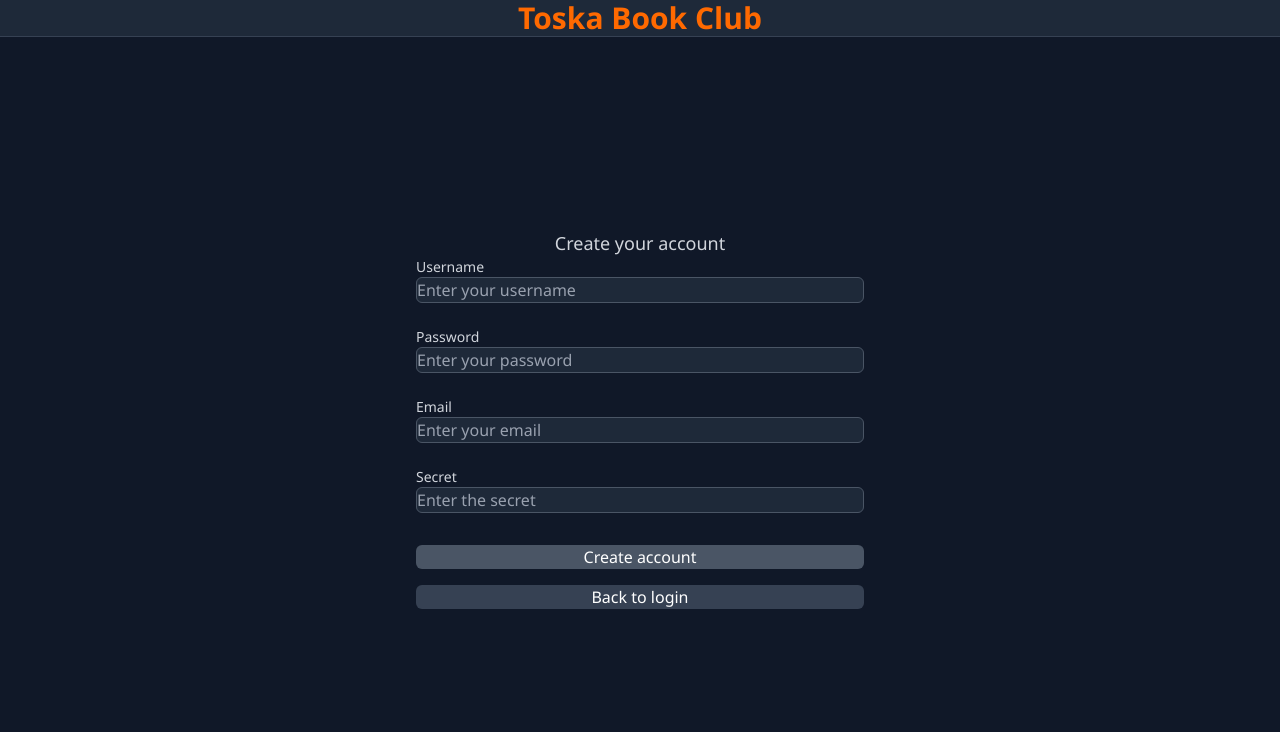
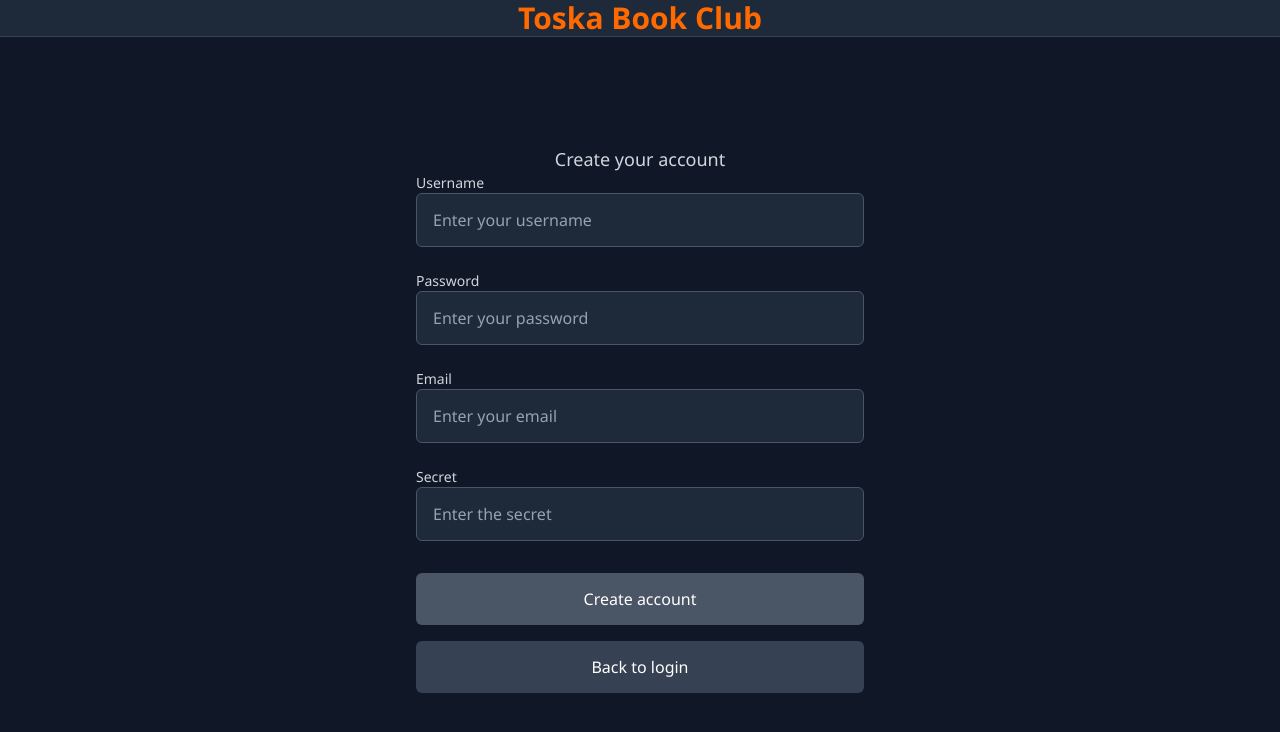
Before and after one commit to ShootingStar91/toska-book-club, a React (Vite) app in the folder frontend/: page / in a window 1280 px wide. Both pictures are taken after typing "Sample", "Sample123" into the empty fields and a click on the button "Create new account". Shown: the top 732 px of the page. Built offline with nearby package versions, Linux system fonts and the light colour scheme.

Commit message:
make forms items taller and add margin to sides

```diff
--- a/frontend/src/components/LoginForm.tsx
+++ b/frontend/src/components/LoginForm.tsx
@@ -29,7 +29,7 @@ export function LoginForm({ onLoginSuccess, onShowRegistration }: LoginFormProps
   };
 
   return (
-    <div className="max-w-md w-full space-y-8">
+    <div className="max-w-md w-full space-y-8" style={{ margin: '0 2px' }}>
       <div className="text-center">
         <p className="text-gray-300 text-lg mb-6">Sign in to your account</p>
       </div>
@@ -47,7 +47,8 @@ export function LoginForm({ onLoginSuccess, onShowRegistration }: LoginFormProps
               type="text"
               value={username}
               onChange={(e) => setUsername(e.target.value)}
-              className="w-full px-3 py-2 bg-gray-800 border border-gray-600 rounded-md text-white placeholder-gray-400 focus:outline-none focus:border-orange-500 focus:ring-1 focus:ring-orange-500"
+              className="w-full bg-gray-800 border border-gray-600 rounded-md text-white placeholder-gray-400 focus:outline-none focus:border-orange-500 focus:ring-1 focus:ring-orange-500"
+              style={{ padding: '14px 16px' }}
               placeholder="Enter your username"
               disabled={loginMutation.isPending}
               required
@@ -66,7 +67,8 @@ export function LoginForm({ onLoginSuccess, onShowRegistration }: LoginFormProps
               type="password"
               value={password}
               onChange={(e) => setPassword(e.target.value)}
-              className="w-full px-3 py-2 bg-gray-800 border border-gray-600 rounded-md text-white placeholder-gray-400 focus:outline-none focus:border-orange-500 focus:ring-1 focus:ring-orange-500"
+              className="w-full bg-gray-800 border border-gray-600 rounded-md text-white placeholder-gray-400 focus:outline-none focus:border-orange-500 focus:ring-1 focus:ring-orange-500"
+              style={{ padding: '14px 16px' }}
               placeholder="Enter your password"
               disabled={loginMutation.isPending}
               required
@@ -85,7 +87,8 @@ export function LoginForm({ onLoginSuccess, onShowRegistration }: LoginFormProps
               disabled={
                 loginMutation.isPending || !username.trim() || !password.trim()
               }
-              className="w-full bg-orange-600 hover:bg-orange-700 disabled:bg-gray-600 disabled:cursor-not-allowed text-white font-medium py-2 px-4 rounded-md transition-colors focus:outline-none focus:ring-2 focus:ring-orange-500 focus:ring-offset-2 focus:ring-offset-gray-900"
+              className="w-full bg-orange-600 hover:bg-orange-700 disabled:bg-gray-600 disabled:cursor-not-allowed text-white font-medium rounded-md transition-colors focus:outline-none focus:ring-2 focus:ring-orange-500 focus:ring-offset-2 focus:ring-offset-gray-900"
+              style={{ padding: '14px 16px' }}
             >
               {loginMutation.isPending ? 'Signing in...' : 'Sign in'}
             </button>
@@ -93,8 +96,8 @@ export function LoginForm({ onLoginSuccess, onShowRegistration }: LoginFormProps
             <button
               type="button"
               onClick={onShowRegistration}
-              className="w-full bg-gray-700 hover:bg-gray-600 text-white font-medium py-2 px-4 rounded-md transition-colors focus:outline-none focus:ring-2 focus:ring-gray-500 focus:ring-offset-2 focus:ring-offset-gray-900"
-              style={{ marginTop: '16px' }}
+              className="w-full bg-gray-700 hover:bg-gray-600 text-white font-medium rounded-md transition-colors focus:outline-none focus:ring-2 focus:ring-gray-500 focus:ring-offset-2 focus:ring-offset-gray-900"
+              style={{ marginTop: '16px', padding: '14px 16px' }}
             >
               Create new account
             </button>
--- a/frontend/src/components/RegistrationForm.tsx
+++ b/frontend/src/components/RegistrationForm.tsx
@@ -42,7 +42,7 @@ export function RegistrationForm({ onBackToLogin }: RegistrationFormProps) {
   };
 
   return (
-    <div className="max-w-md w-full space-y-8">
+    <div className="max-w-md w-full space-y-8" style={{ margin: '0 2px' }}>
       <div className="text-center">
         <p className="text-gray-300 text-lg mb-6">Create your account</p>
       </div>
@@ -60,7 +60,8 @@ export function RegistrationForm({ onBackToLogin }: RegistrationFormProps) {
               type="text"
               value={username}
               onChange={(e) => setUsername(e.target.value)}
-              className="w-full px-3 py-2 bg-gray-800 border border-gray-600 rounded-md text-white placeholder-gray-400 focus:outline-none focus:border-orange-500 focus:ring-1 focus:ring-orange-500"
+              className="w-full bg-gray-800 border border-gray-600 rounded-md text-white placeholder-gray-400 focus:outline-none focus:border-orange-500 focus:ring-1 focus:ring-orange-500"
+              style={{ padding: '14px 16px' }}
               placeholder="Enter your username"
               disabled={registerMutation.isPending}
               required
@@ -79,7 +80,8 @@ export function RegistrationForm({ onBackToLogin }: RegistrationFormProps) {
               type="password"
               value={password}
               onChange={(e) => setPassword(e.target.value)}
-              className="w-full px-3 py-2 bg-gray-800 border border-gray-600 rounded-md text-white placeholder-gray-400 focus:outline-none focus:border-orange-500 focus:ring-1 focus:ring-orange-500"
+              className="w-full bg-gray-800 border border-gray-600 rounded-md text-white placeholder-gray-400 focus:outline-none focus:border-orange-500 focus:ring-1 focus:ring-orange-500"
+              style={{ padding: '14px 16px' }}
               placeholder="Enter your password"
               disabled={registerMutation.isPending}
               required
@@ -98,7 +100,8 @@ export function RegistrationForm({ onBackToLogin }: RegistrationFormProps) {
               type="email"
               value={email}
               onChange={(e) => setEmail(e.target.value)}
-              className="w-full px-3 py-2 bg-gray-800 border border-gray-600 rounded-md text-white placeholder-gray-400 focus:outline-none focus:border-orange-500 focus:ring-1 focus:ring-orange-500"
+              className="w-full bg-gray-800 border border-gray-600 rounded-md text-white placeholder-gray-400 focus:outline-none focus:border-orange-500 focus:ring-1 focus:ring-orange-500"
+              style={{ padding: '14px 16px' }}
               placeholder="Enter your email"
               disabled={registerMutation.isPending}
               required
@@ -117,7 +120,8 @@ export function RegistrationForm({ onBackToLogin }: RegistrationFormProps) {
               type="password"
               value={secret}
               onChange={(e) => setSecret(e.target.value)}
-              className="w-full px-3 py-2 bg-gray-800 border border-gray-600 rounded-md text-white placeholder-gray-400 focus:outline-none focus:border-orange-500 focus:ring-1 focus:ring-orange-500"
+              className="w-full bg-gray-800 border border-gray-600 rounded-md text-white placeholder-gray-400 focus:outline-none focus:border-orange-500 focus:ring-1 focus:ring-orange-500"
+              style={{ padding: '14px 16px' }}
               placeholder="Enter the secret"
               disabled={registerMutation.isPending}
               required
@@ -146,7 +150,8 @@ export function RegistrationForm({ onBackToLogin }: RegistrationFormProps) {
                 !email.trim() ||
                 !secret.trim()
               }
-              className="w-full bg-orange-600 hover:bg-orange-700 disabled:bg-gray-600 disabled:cursor-not-allowed text-white font-medium py-2 px-4 rounded-md transition-colors focus:outline-none focus:ring-2 focus:ring-orange-500 focus:ring-offset-2 focus:ring-offset-gray-900"
+              className="w-full bg-orange-600 hover:bg-orange-700 disabled:bg-gray-600 disabled:cursor-not-allowed text-white font-medium rounded-md transition-colors focus:outline-none focus:ring-2 focus:ring-orange-500 focus:ring-offset-2 focus:ring-offset-gray-900"
+              style={{ padding: '14px 16px' }}
             >
               {registerMutation.isPending ? 'Creating account...' : 'Create account'}
             </button>
@@ -155,8 +160,8 @@ export function RegistrationForm({ onBackToLogin }: RegistrationFormProps) {
               type="button"
               onClick={onBackToLogin}
               disabled={registerMutation.isPending}
-              className="w-full bg-gray-700 hover:bg-gray-600 disabled:bg-gray-600 disabled:cursor-not-allowed text-white font-medium py-2 px-4 rounded-md transition-colors focus:outline-none focus:ring-2 focus:ring-gray-500 focus:ring-offset-2 focus:ring-offset-gray-900"
-              style={{ marginTop: '16px' }}
+              className="w-full bg-gray-700 hover:bg-gray-600 disabled:bg-gray-600 disabled:cursor-not-allowed text-white font-medium rounded-md transition-colors focus:outline-none focus:ring-2 focus:ring-gray-500 focus:ring-offset-2 focus:ring-offset-gray-900"
+              style={{ marginTop: '16px', padding: '14px 16px' }}
             >
               Back to login
             </button>
```
